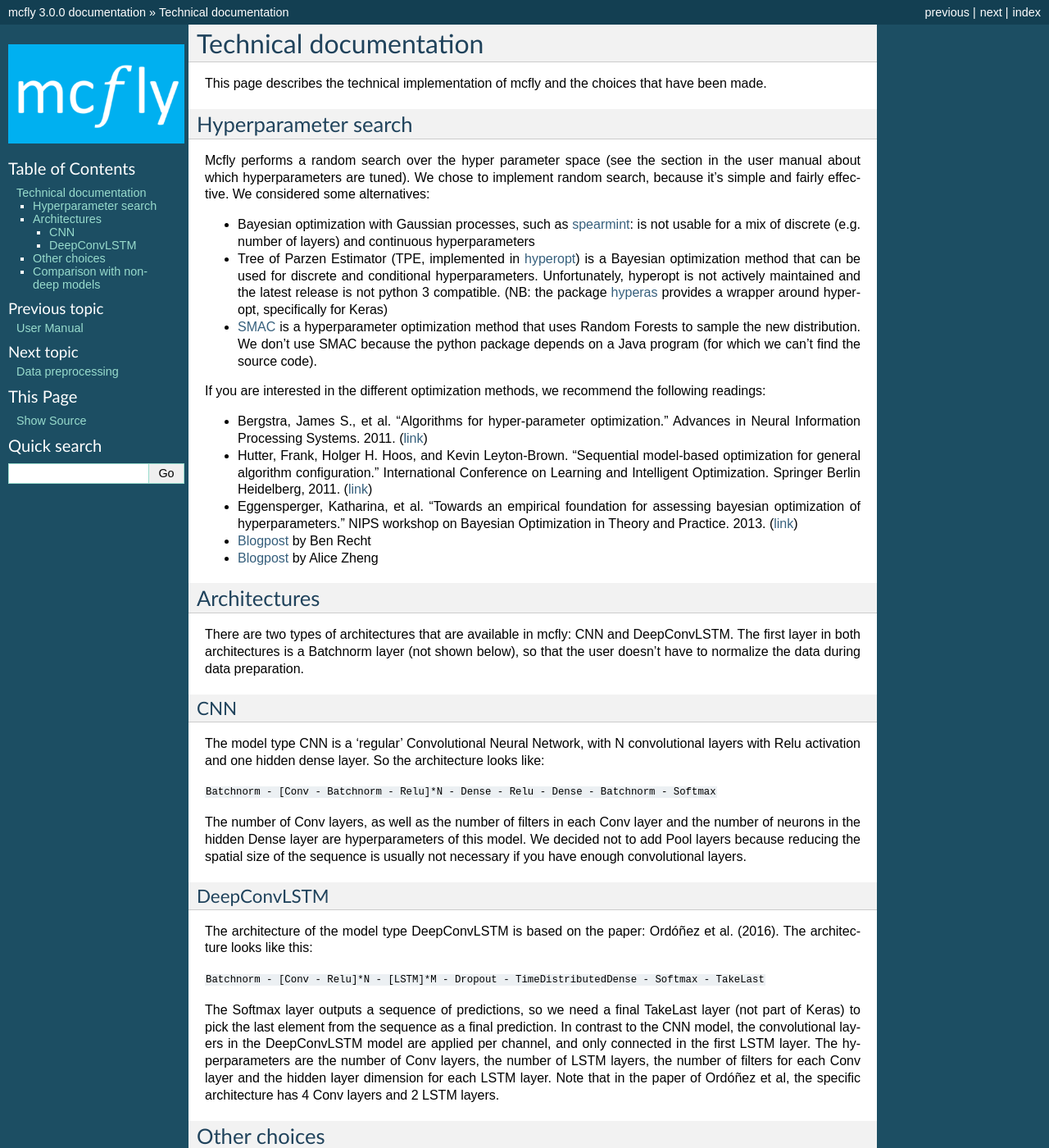
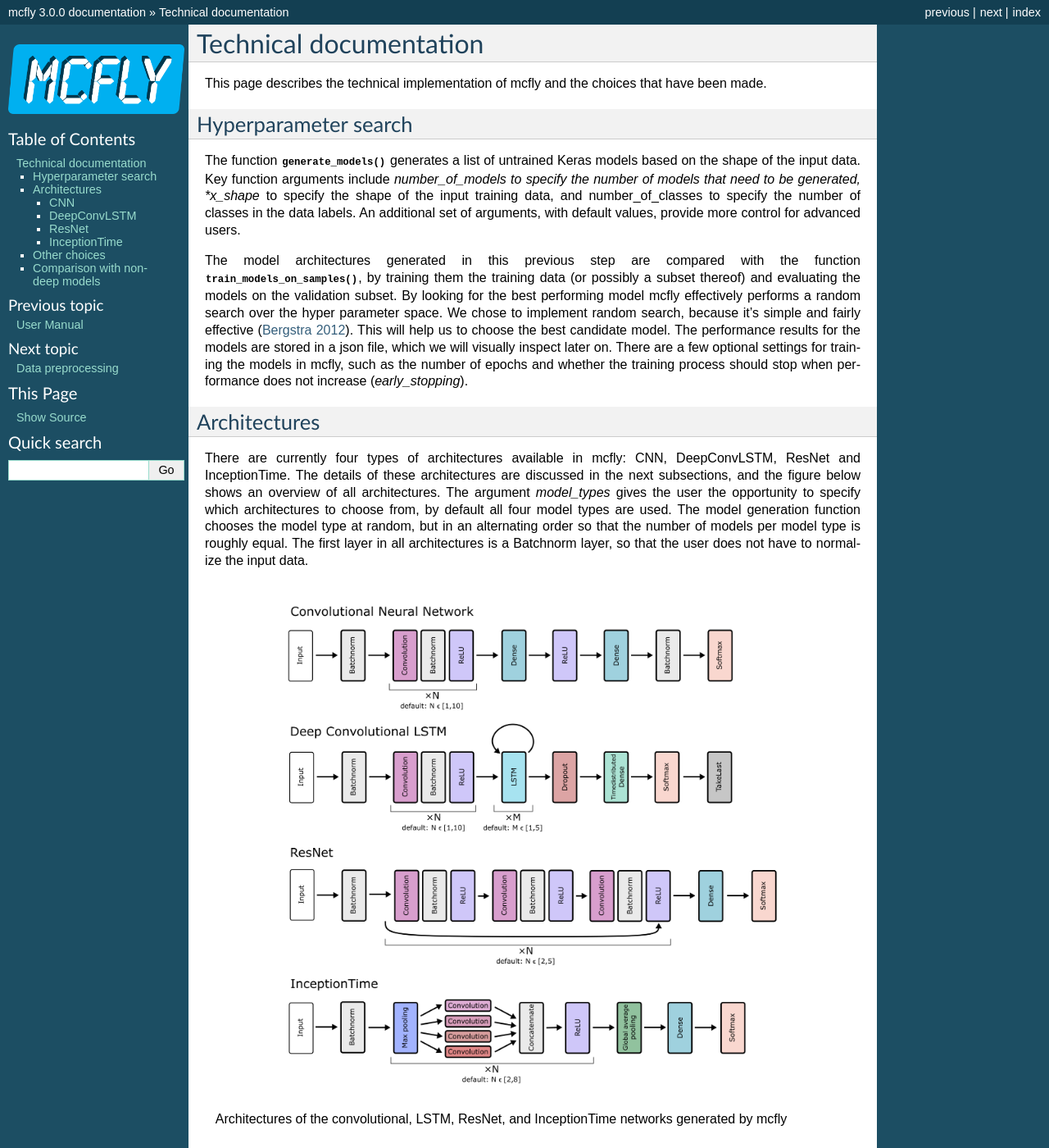
Before and after one commit to NLeSC/mcfly, a Sphinx documentation site: the page built from docs/technical_doc.rst, in a window 1280 px wide and 1400 px high. Shown: the whole window at 82% size. Built offline with Sphinx 7.4.7, drawn with Linux system fonts in a browser that asks for light colours; some of the changed text lies outside the part shown.

Commit message:
Updated technical documentation #231

```diff
--- a/docs/technical_doc.rst
+++ b/docs/technical_doc.rst
@@ -5,58 +5,91 @@ This page describes the technical implementation of mcfly and the choices that h
 
 Hyperparameter search
 ---------------------
-Mcfly performs a random search over the hyper parameter space (see the section in the user manual about which hyperparameters are tuned).
-We chose to implement random search, because it's simple and fairly effective. We considered some alternatives:
+The function :func:`~mcfly.modelgen.generate_models` generates a list of untrained Keras models based on the shape of the input data.
+Key function arguments include *number_of_models to specify the number of models that need to be generated, *x_shape* to specify the shape of the input training data,
+and number_of_classes to specify the number of classes in the data labels. An additional set of arguments, with default values, provide more control for advanced users.
 
-* Bayesian optimization with Gaussian processes, such as `spearmint <https://github.com/HIPS/Spearmint>`_:
-  is not usable for a mix of discrete (e.g. number of layers) and continuous hyperparameters
-* Tree of Parzen Estimator (TPE, implemented in `hyperopt <http://hyperopt.github.io/hyperopt/>`_) is a Bayesian optimization method that can be used for
-  discrete and conditional hyperparameters.
-  Unfortunately, hyperopt is not actively maintained and the latest release is not python 3 compatible.
-  (NB: the package `hyperas <https://github.com/maxpumperla/hyperas>`_ provides a wrapper around hyperopt, specifically for Keras)
-* `SMAC <http://www.cs.ubc.ca/labs/beta/Projects/SMAC/>`_ is a hyperparameter optimization method that uses Random Forests to sample the new distribution.
-  We don't use SMAC because the python package depends on a Java program (for which we can't find the source code).
-
-If you are interested in the different optimization methods, we recommend the following readings:
-
-* Bergstra, James S., et al. "Algorithms for hyper-parameter optimization." Advances in Neural Information Processing Systems. 2011. (`link <https://papers.nips.cc/paper/4443-algorithms-for-hyper-parameter-optimization.pdf>`_)
-* Hutter, Frank, Holger H. Hoos, and Kevin Leyton-Brown. "Sequential model-based optimization for general algorithm configuration."
-  International Conference on Learning and Intelligent Optimization. Springer Berlin Heidelberg, 2011. (`link <http://www.cs.ubc.ca/labs/beta/Projects/SMAC/papers/11-LION5-SMAC.pdf>`_)
-* Eggensperger, Katharina, et al. "Towards an empirical foundation for assessing bayesian optimization of hyperparameters."
-  NIPS workshop on Bayesian Optimization in Theory and Practice. 2013. (`link <http://aad.informatik.uni-freiburg.de/papers/13-BayesOpt_EmpiricalFoundation.pdf>`_)
-* `Blogpost <http://www.argmin.net/2016/06/20/hypertuning/>`_ by Ben Recht
-* `Blogpost <http://blog.turi.com/how-to-evaluate-machine-learning-models-part-4-hyperparameter-tuning>`_ by Alice Zheng
+The model architectures generated in this previous step are compared with the function :func:`~mcfly.find_architecture.train_models_on_samples`,
+by training them the training data (or possibly a subset thereof) and evaluating the models on the validation subset.
+By looking for the best performing model mcfly effectively performs a random search over the hyper parameter space.
+We chose to implement random search, because it's simple and fairly effective (`Bergstra 2012 <https://dl.acm.org/doi/abs/10.5555/2188385.2188395>`_). This will help us to choose the best candidate model.
+The performance results for the models are stored in a json file, which we will visually inspect later on.
+There are a few optional settings for training the models in mcfly, such as the number of epochs and whether the training process should stop when performance does not increase (*early_stopping*).
 
 
 Architectures
 -------------
-There are two types of architectures that are available in mcfly: CNN and DeepConvLSTM.
-The first layer in both architectures is a Batchnorm layer (not shown below), so that the user doesn't have to normalize the data during data preparation.
+There are currently four types of architectures available in mcfly: CNN,  DeepConvLSTM, ResNet and InceptionTime.
+The details of these architectures are discussed in the next subsections, and the figure below shows an overview of all architectures.
+The  argument *model_types* gives the user the opportunity to specify which architectures to choose from, by default all four model types are used.
+The model generation function chooses the model type at random, but in an alternating order so that the number of models per model type is roughly equal.
+The first layer in all architectures is a Batchnorm layer, so that the user does not have to normalize the input data.
+
+.. figure:: network_architectures.png
+    :width: 600px
+    :align: center
+    :alt: alternate text
+    :figclass: align-center
+
+    Architectures of the convolutional, LSTM, ResNet, and InceptionTime networks generated by mcfly
 
 CNN
 ^^^
-The model type CNN is a 'regular' Convolutional Neural Network, with N convolutional layers with Relu activation and one hidden dense layer. So the architecture looks like:
+The model type CNN is a regular Convolutional Neural Network, with N convolutional layers with ReLU activation  (`Nair2010rectified <https://dl.acm.org/doi/10.5555/3104322.3104425>`_) and one hidden dense layer.
+An example of the application of CNNs on time series data is in (`Martinez 2013 <https://ieeexplore.ieee.org/document/6496209>`_).
 
-``Batchnorm - [Conv - Batchnorm - Relu]*N - Dense - Relu - Dense - Batchnorm - Softmax``
-
-The number of Conv layers, as well as the number of filters in each Conv layer and the number of neurons in the hidden Dense layer are hyperparameters of this model. We decided not to add Pool layers because reducing the spatial size of the sequence is usually not necessary if you have enough convolutional layers.
+The hyperparameters of the CNN are the number of Convolutional layers (default range to choice from: [1,10]), as well as the number of filters (default range: [10,100]) in each Convolutional layer and the number of neurons in the hidden Dense layer (default range [10,2000]). We decided not to add Pool layers because reducing the spatial size of the sequence is usually not necessary if there are enough convolutional layers.
 
 DeepConvLSTM
 ^^^^^^^^^^^^
-The architecture of the model type DeepConvLSTM is based on the paper: Ordóñez et al. (2016). The architecture looks like this:
+The architecture of the model type DeepConvLSTM is based on the paper by Ordonez et al. (`Ordonez 2016 <http://www.mdpi.com/1424-8220/16/1/115>`_), \originally developed for multimodal wearable
+activity recognition. The model combines Convolutional layers with Long short-term memory (LTSM) layers.
+In contrast to the CNN model, the convolutional layers in the DeepConvLSTM model are applied per channel, and connected in the first LSTM layer.
+Applying convolutions per channel was reported to be suitable for activity recognition tasks based on wearable sensor data where the channels are not necessarily synchronized in time
+(each channel corresponds to a different body part) (`Ordonez 2016 <http://www.mdpi.com/1424-8220/16/1/115>`_).
+The LSTM layers result in a multidimensional vector per time step.
+The Timedistributed Dense layer is used to output a sequence of predictions, and the TakeLast layer to pick the last element from the sequence as the final prediction.
 
-``Batchnorm - [Conv - Relu]*N - [LSTM]*M - Dropout - TimeDistributedDense - Softmax - TakeLast``
+The hyperparameters of the DeepConvLSTM architecture are the number of convolutional layers (default range to choose from: [1,10]), the number of LSTM layers (default range: [1,5]),
+the number of filters for each Conv layer (default range: [10,100]) and the hidden layer dimension for each LSTM layer (default range: [10,100]).
 
-The Softmax layer outputs a sequence of predictions, so we need a final TakeLast layer (not part of Keras) to pick the last element from the sequence as a final prediction. In contrast to the CNN model, the convolutional layers in the DeepConvLSTM model are applied per channel, and only connected in the first LSTM layer. The hyperparameters are the number of Conv layers, the number of LSTM layers, the number of filters for each Conv layer and the hidden layer dimension for each LSTM layer. Note that in the paper of Ordóñez et al, the specific architecture has 4 Conv layers and 2 LSTM layers.
+ResNet
+^^^^^^^^^^^^
+Many convolutional architecture are inspired by the field of image classification where deep learning had its first and biggest breakthroughs.
+One very successful technique for dealing efficiently with deeper networks are so called skip-connections (also termed residual connections)
+which are connections that skip multiple layers within deeper neural networks (`He 2015 <https://ieeexplore.ieee.org/document/7780459/>`_).
+This neural network architecture has also been adapted for time series classification (`Wang 2016 <https://ieeexplore.ieee.org/document/7966039>`_)
+and was shown to perform comparably well in a large number of cases (`Fawaz 2019(1) <https://doi.org/10.1007/s10618-019-00619-1>`_).
+
+The hyperparameters of the ResNet architecture are the number of residual modules (default range to choose from: [2,5]).
+One such module consists of three convolutional layers and one skip connection bridging all three layers.
+Two other key hyperparameters are the number of filters and the kernel size for the convolutions.
+Following the original ResNet design for time series classification ((`Wang 2016 <https://ieeexplore.ieee.org/document/7966039>`_),
+we chose a maximum kernel size (default range: [8,32]) and derive the kernel sizes for the different levels by scaling down by :math:`2^{-i/2}` for i the index of the residual module. Analogously, a minimum number of filters is chosen (default range: [32,128])
+based on which the numbers of filters for all residual modules is derived following :math:`2^{i/2}` with i the index of the residual module.
+
+InceptionTime
+^^^^^^^^^^^^^^
+Another architecture element that turned out to be very helpful in handling neural networks of greater depth and width are inception modules (`Szegedy 2014 <https://ieeexplore.ieee.org/document/7298594>`_).
+Inception modules run convolutions with different kernel sizes in parallel and then combine the outcome.
+While initially applied to image classification problems, their adaptation for time series classification was recently seen to deliver very promising results on a wide variety of data sets (`Fawaz 2019(2) <https://arxiv.org/abs/1909.04939>`_).
+
+As key hyper-parameters based on the InceptionTime architecture we picked the number of Inception modules (default range to choose from: [3,6]).
+Each such module consists of a bottleneck layer (max pooling) followed by three convolutional layers with varying kernel sizes and one convolution with kernel size=1.
+Mcfly randomly chooses a maximum kernel size (default range: [10,100]) based on which the kernel sizes for the different layers are derived by scaling down by dividing by 2 and 4.
+Another key parameters is the number of filters which is the same for all layers in is chosen (default range: [32,96]).
 
 Other choices
 -------------
 We have made the following choices for all models:
 
 * We use LeCun Uniform weight initialization (`LeCun 1998 <http://yann.lecun.com/exdb/publis/pdf/lecun-98b.pdf>`_)
-* We use L2 regularization on all convolutional and dense layers
-* We use categorical cross-entropy loss
-* We output accuracy and take this as a measure to choose the best performing model
+* The kernel size is 3
+* We use L2 regularization on all convolutional and dense layers (`Ng 2004 <https://dl.acm.org/doi/10.1145/1015330.1015435>`_)
+* We use categorical cross-entropy loss (`Mannor 2005 <http://portal.acm.org/citation.cfm?doid=1102351.1102422>`_)
+* We output accuracy and take this as a measure to choose the best performing model. Note that the performance metric can be changed with argument *metric* in most mcfly functions.
+* The default, but modifiable, log range for the learning rate and the regularization rate is [:math:`10^{-1}, 10^{-4}`] .
+
 
 Comparison with non-deep models
 ---------------------------------
```
Also changed, not shown: docs/mcflylogo.png, docs/network_architectures.png (added).
